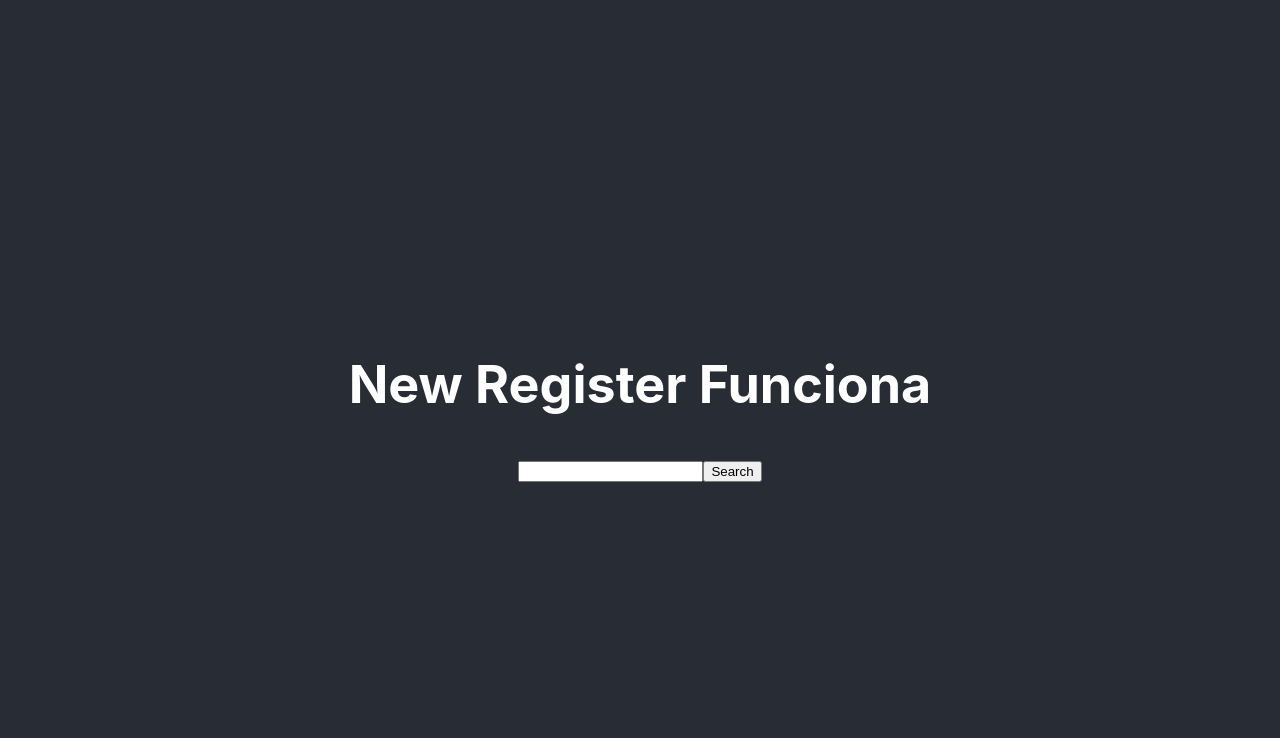
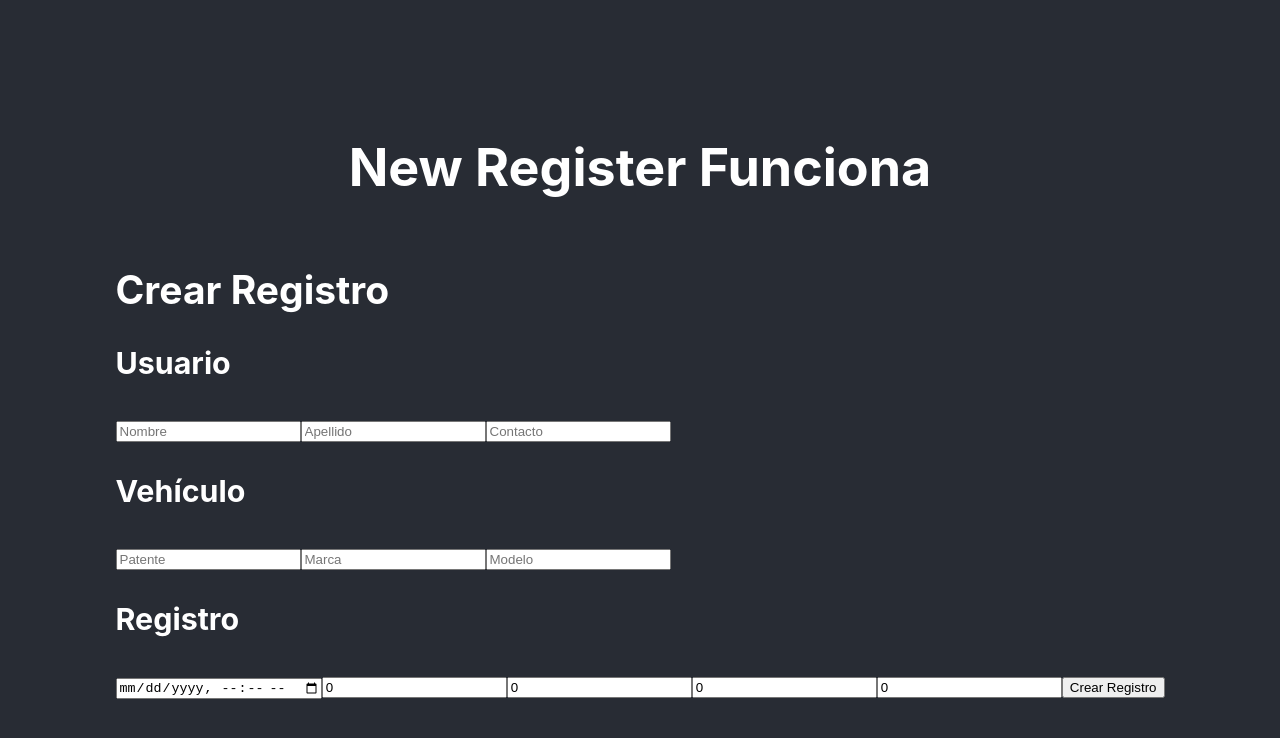
Before and after one commit to FrancoMCuello/FrontSocios, a React (Create React App) app: page /newRegister in a window 1280 px wide. Shown: the top 738 px of the page. Built offline with nearby package versions, Linux system fonts and the light colour scheme.

Commit message:
Se gestiono el formulario para registrar los lavados

```diff
--- a/package.json
+++ b/package.json
@@ -6,6 +6,7 @@
     "@testing-library/jest-dom": "^5.17.0",
     "@testing-library/react": "^13.4.0",
     "@testing-library/user-event": "^13.5.0",
+    "axios": "^1.7.2",
     "react": "^18.3.1",
     "react-dom": "^18.3.1",
     "react-router-dom": "^6.25.1",
--- a/src/App.js
+++ b/src/App.js
@@ -1,7 +1,7 @@
 import "./App.css";
-import NewRegister from "./components/NewRegister";
 import Home from "./components/Home";
 import { BrowserRouter, Route, Routes } from "react-router-dom";
+import NewRegister from "./components/NewRegister";
 
 /* const apiURL = "https://localhost:3000"; */
 
--- a/src/components/NewRegister.js
+++ b/src/components/NewRegister.js
@@ -1,12 +1,162 @@
-import React from "react";
+import React, { useState } from "react";
+import { useNavigate } from "react-router-dom";
+import axios from "axios";
 
 function NewRegister() {
+  const apiURL = "http://localhost:3000";
+
+  const navigate = useNavigate(); // para redireccionar
+
+  const [user, setUser] = useState({
+    nombre: "",
+    apellido: "",
+    contacto: "",
+  });
+
+  const [vehiculo, setVehiculo] = useState({
+    patente: "",
+    modelo: "",
+    marca: "",
+  });
+
+  const [registro, setRegistro] = useState({
+    fecha_ingreso: "",
+    estado_pago: "0",
+    tipo_pago: "0",
+    estado_lavado: "0",
+    estado_vehiculo: "0",
+  });
+
+  const handleChange = (e, setter) => {
+    const { name, value } = e.target;
+    setter((prevState) => ({
+      ...prevState,
+      [name]: value,
+    }));
+  };
+
+  const handleSubmit = async (e) => {
+    e.preventDefault();
+
+    const datos = {
+      user,
+      vehiculo,
+      registro,
+    };
+
+    try {
+      const response = await axios.post(`${apiURL}/registros`, datos);
+      console.log("Registro con exito: ", response.data);
+      alert("Cargado con exito");
+
+      setTimeout(() => {
+        navigate("/");
+      }, 2000);
+    } catch (error) {
+      console.log("Error: ", error);
+    }
+  };
+
   return (
     <>
       <h1>New Register Funciona</h1>
-      <form>
-        <input name="nombre" />
-        <button type="submit">Search</button>
+      <form onSubmit={handleSubmit}>
+        <h2>Crear Registro</h2>
+
+        <h3>Usuario</h3>
+        <input
+          type="text"
+          name="nombre"
+          placeholder="Nombre"
+          value={user.nombre}
+          onChange={(e) => handleChange(e, setUser)}
+          required
+        />
+        <input
+          type="text"
+          name="apellido"
+          placeholder="Apellido"
+          value={user.apellido}
+          onChange={(e) => handleChange(e, setUser)}
+          required
+        />
+        <input
+          type="text"
+          name="contacto"
+          placeholder="Contacto"
+          value={user.contacto}
+          onChange={(e) => handleChange(e, setUser)}
+          required
+        />
+
+        <h3>Vehículo</h3>
+        <input
+          type="text"
+          name="patente"
+          placeholder="Patente"
+          value={vehiculo.patente}
+          onChange={(e) => handleChange(e, setVehiculo)}
+          required
+        />
+        <input
+          type="text"
+          name="marca"
+          placeholder="Marca"
+          value={vehiculo.marca}
+          onChange={(e) => handleChange(e, setVehiculo)}
+          required
+        />
+        <input
+          type="text"
+          name="modelo"
+          placeholder="Modelo"
+          value={vehiculo.modelo}
+          onChange={(e) => handleChange(e, setVehiculo)}
+          required
+        />
+
+        <h3>Registro</h3>
+        <input
+          type="datetime-local"
+          name="fecha_ingreso"
+          value={registro.fecha_ingreso}
+          onChange={(e) => handleChange(e, setRegistro)}
+          required
+        />
+        <input
+          type="number"
+          name="estado_pago"
+          placeholder="Estado de Pago"
+          value={registro.estado_pago}
+          onChange={(e) => handleChange(e, setRegistro)}
+          required
+        />
+        <input
+          type="number"
+          name="tipo_pago"
+          placeholder="Tipo de Pago"
+          value={registro.tipo_pago}
+          onChange={(e) => handleChange(e, setRegistro)}
+          required
+        />
+        <input
+          type="number"
+          name="estado_lavado"
+          placeholder="Estado de Lavado"
+          value={registro.estado_lavado}
+          onChange={(e) => handleChange(e, setRegistro)}
+          required
+        />
+        <input
+          type="number"
+          name="estado_vehiculo"
+          placeholder="Estado del Vehículo"
+          value={registro.estado_vehiculo}
+          onChange={(e) => handleChange(e, setRegistro)}
+          required
+        />
+
+        <button type="submit">Crear Registro</button>
       </form>
     </>
   );
```
Also changed, not shown: src/components/Home.js (+1 -6 lines), 1 other file (tests, documents, lock files or other folders).
